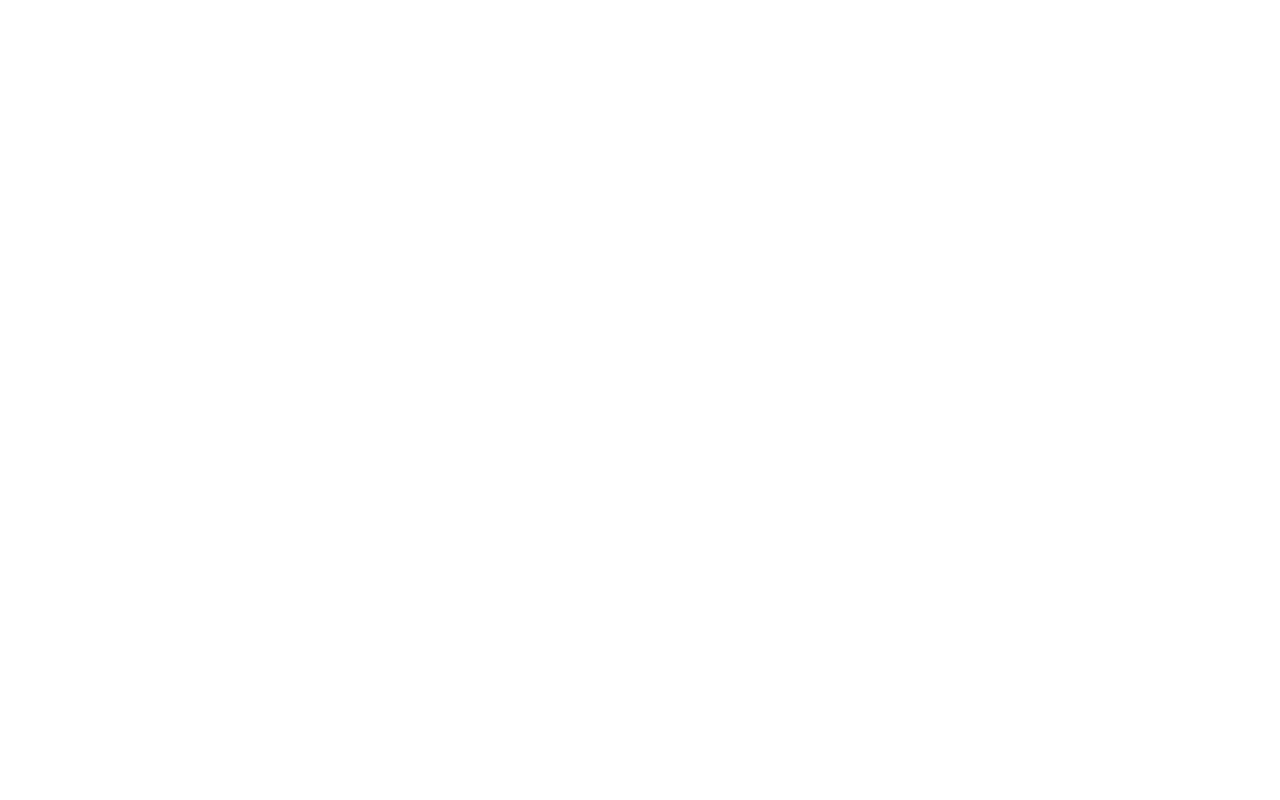
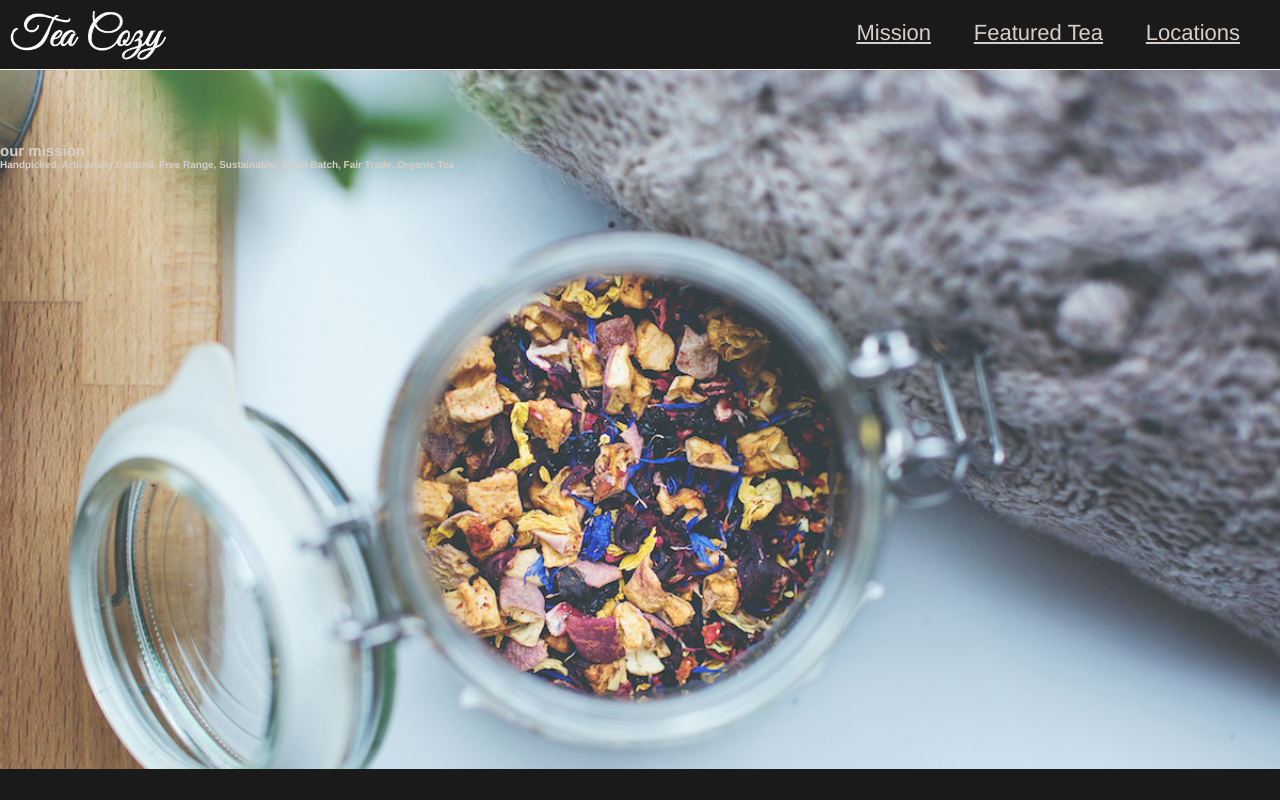
Before and after one commit to ashleymazzonna/TeaCozyShop, a website: page index.html in a window 1280 px wide. Drawn offline with Linux system fonts and the light colour scheme.

Commit message:
sertup navbar and header

```diff
--- a/index.html
+++ b/index.html
@@ -4,11 +4,27 @@
     <meta charset="UTF-8">
     <meta name="viewport" content="width=device-width, initial-scale=1.0">
     <meta http-equiv="X-UA-Compatible" content="ie=edge">
-    <link href="styles.css" type="stylesheet">
+    <link href="styles.css" rel="stylesheet">
     <title>Tea Cozy Shop</title>
 </head>
 <body>
 
+    <header>
+        <div class="logo-box">
+            <img src="imgs/tea-cozy-logo.png" alt="Tea Cozy Logo" class="logo">
+        </div>
+        <nav>
+            <ul>
+                <li>Mission</li>
+                <li>Featured Tea</li>
+                <li>Locations</li>
+            </ul>
+        </nav>
+        <div class="header-text__box">
+            <h2 class="header-text__main">our mission</h2>
+            <h4 class="header-text__secondary">Handpicked, Artisanally Curated, Free Range, Sustainable, Small Batch, Fair Trade, Organic Tea</h4>
+            </div>
+    </header>
 
 
     <!-- <section class="grid-test">
--- a/styles.css
+++ b/styles.css
@@ -6,6 +6,47 @@
   box-sizing: inherit; }
 
   html {
-      box-sizing: border-box;
-      font-size: 62.5%;
+    box-sizing: border-box;
+    font-size: 62.5%;
+    background-color: black;
+    color: rgb(211, 202, 195);
+    opacity: 0.9;
+    font-family: Helvetica, sans-serif;
   }
+
+header {
+    height: 70rem;
+    background-image: url("imgs/mission-background.jpg");
+    background-size: cover;
+    margin-top: 6.9rem;
+    border-top: 1px solid seashell;
+    position: relative;
+}
+
+.logo {
+    height: 5rem;
+    margin: 1rem;
+    position: relative;
+    top: -7rem;
+}
+
+nav {
+    background-color: black;
+    position: fixed;
+    top: 0;
+    right: 0;
+}
+ul {
+    margin: 2rem;
+}
+li {
+    display: inline;
+    padding: 2rem;
+    font-size: 2.2rem;
+    cursor: pointer;
+    text-decoration: underline;
+}
+ li:hover {
+     color:rgb(247, 203, 172);
+     text-decoration: none;
+ }
```
